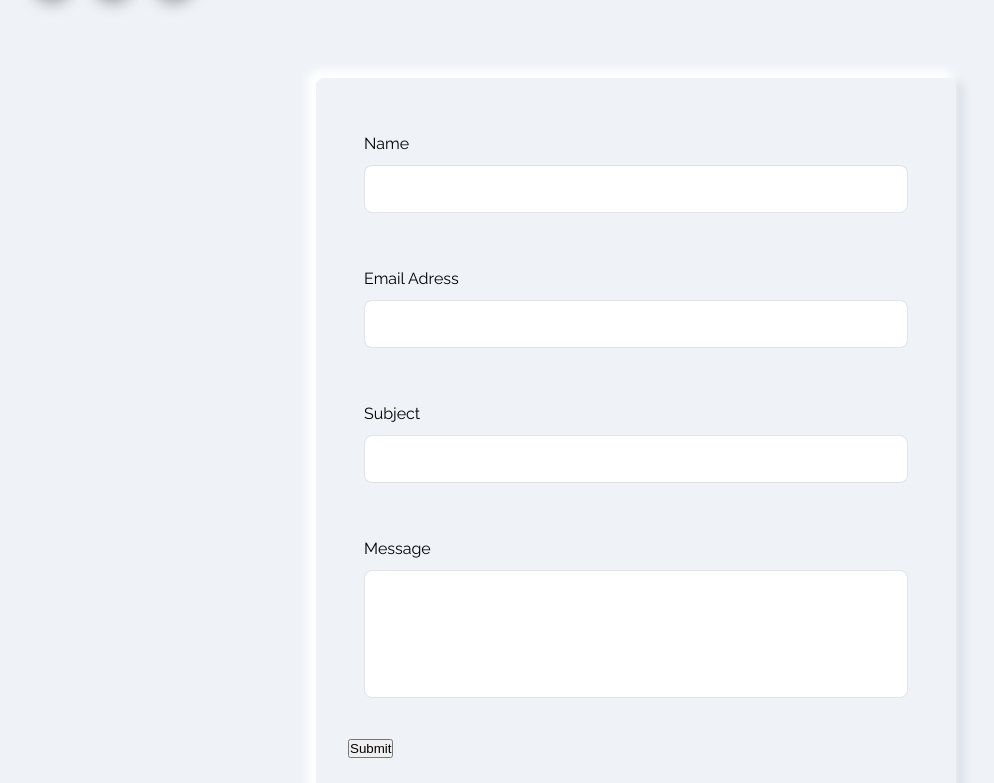
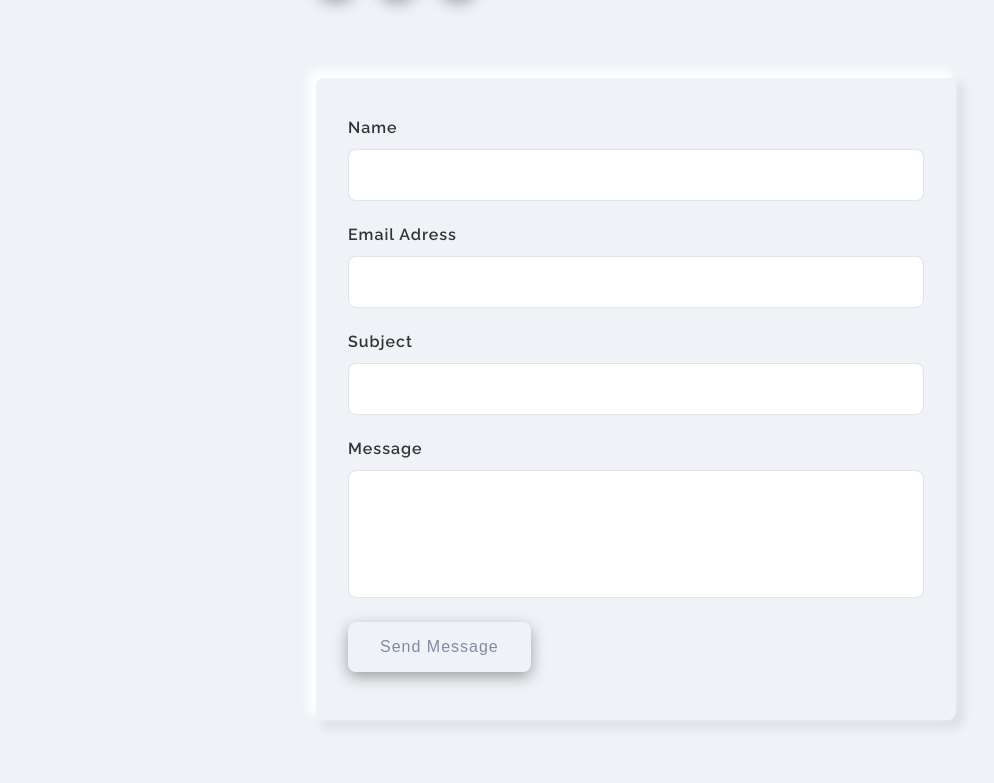
Before and after one commit to TornikeALT/new-porftolio, a React (Create React App) app: page /contact in a window 1280 px wide. Shown: the part 557-1340 px from the top of the page, without its empty margins (4-998 px from the left). Built offline with nearby package versions, Linux system fonts and the light colour scheme.

Commit message:
added more styles to contact component

```diff
--- a/src/components/Contact.js
+++ b/src/components/Contact.js
@@ -41,7 +41,7 @@ function Contact() {
                     <label htmlFor="">Message</label>
                     <textarea name="" id="" maxLength={256}></textarea>
                 </div>
-                <button>Submit</button>
+                <button>Send Message</button>
             </form>
         </div>
     );
--- a/src/styles/contact.module.css
+++ b/src/styles/contact.module.css
@@ -26,7 +26,8 @@
     display: flex;
     flex-direction: column;
     gap: 2rem;
-    max-width: 35rem;
+    max-width: 40rem;
+    margin: 0 auto;
 }
 
 .get_in_touch h1 {
@@ -47,18 +48,46 @@
     border-radius: 8px;
 }
 
+.form button {
+    box-shadow: rgba(0, 0, 0, 0.35) 0px 5px 15px;
+    padding: 1rem 2rem;
+    background: transparent;
+    border: none;
+    border-radius: 8px;
+    font-size: 1rem;
+    letter-spacing: 1px;
+    color: rgb(130, 138, 160);
+    font-weight: 500;
+    transition: box-shadow 0.3s cubic-bezier(0.25, 0.8, 0.25, 1);
+}
+
+.form button:hover {
+    cursor: pointer;
+    box-shadow: rgba(0, 0, 0, 0.8) 0px 5px 15px;
+}
+
+
+
 .input {
     display: flex;
     flex-direction: column;
     gap: 12px;
     margin: 1.5rem 0;
-    padding: 1rem;
+}
+
+.input label {
+    letter-spacing: 1px;
+    color: #333;
+    font-weight: 600;
 }
 
 .input input {
     min-height: 3rem;
     border: 1px solid rgba(136, 144, 167, .25);
     border-radius: 8px;
+    padding: 1rem;
+    font-size: 1em;
+    color: #333
 }
 
 
@@ -67,4 +96,7 @@
     min-height: 8rem;
     border-radius: 8px;
     border: 1px solid rgba(136, 144, 167, .25);
+    padding: 1rem;
+    font-size: 1em;
+    color: #333
 }
```
